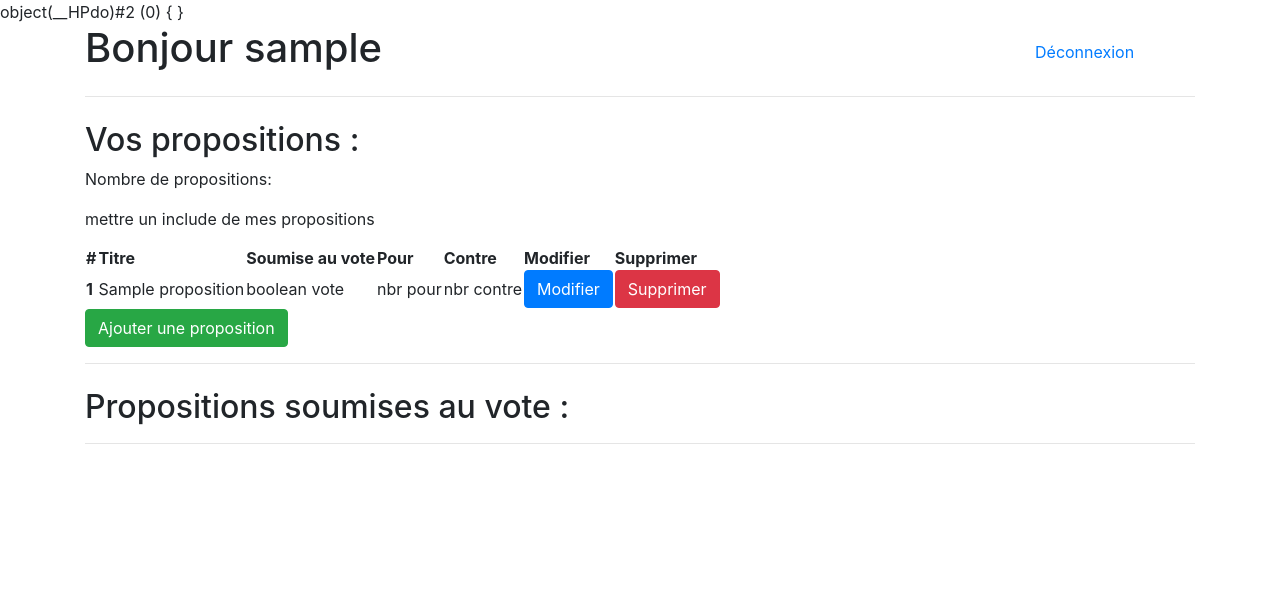
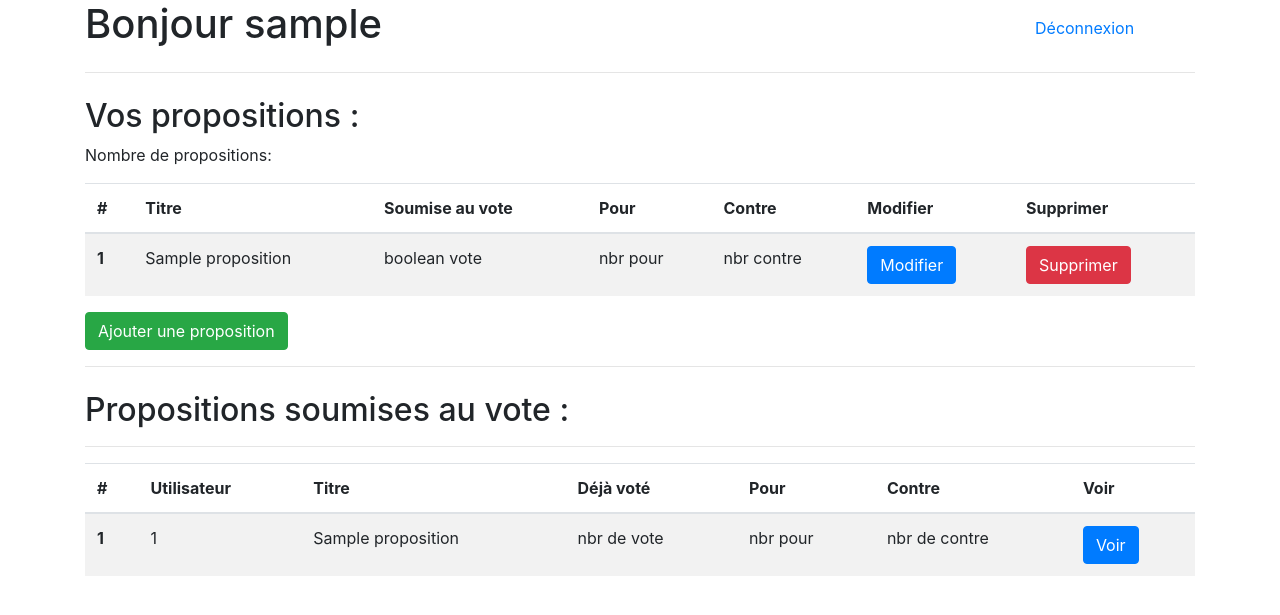
Before and after one commit to Ampixel/votation, a PHP site: page /dashboard.php in a window 1280 px wide. Shown: the top 615 px of the page. Run offline with PHP 8.4, Linux system fonts and the light colour scheme; the visitor is signed in with stand-in values (Sample User, id 1); tables that the repository leaves empty or names only in its code hold one stand-in row (values such as "Sample post").

Commit message:
[AMM]ajout du tableau recp all propositions

```diff
--- a/addprop.php
+++ b/addprop.php
@@ -19,8 +19,4 @@ $req->execute(array(
 ));
 
 
-    echo "\nPDO::errorInfo():\n";
-    print_r($db->errorInfo());
-
-
 header('location: dashboard.php');
--- a/dashboard.php
+++ b/dashboard.php
@@ -24,18 +24,17 @@ require('src/connection.php');
         <div class="mt-4">
             <h2>Vos propositions : </h2>
             <p>Nombre de propositions: </p>
-            <p>mettre un include de mes propositions </p>
             <div>
-                <table>
+                <table class="table table-striped">
                     <thead>
                         <tr>
-                            <th>#</th>
-                            <th>Titre</th>
-                            <th>Soumise au vote</th>
-                            <th>Pour</th>
-                            <th>Contre</th>
-                            <th>Modifier</th>
-                            <th>Supprimer</th>
+                            <th scope="col">#</th>
+                            <th scope="col">Titre</th>
+                            <th scope="col">Soumise au vote</th>
+                            <th scope="col">Pour</th>
+                            <th scope="col">Contre</th>
+                            <th scope="col">Modifier</th>
+                            <th scope="col">Supprimer</th>
                         </tr>
                     </thead>
                     <tbody>
@@ -46,7 +45,7 @@ require('src/connection.php');
                         $prop = $query->fetchAll(PDO::FETCH_ASSOC);
                         foreach ($prop as $proposition => $props) { ?>
                             <tr>
-                                <th><?php echo $props['id'] ?></th>
+                                <th scope="row"><?php echo $props['id'] ?></th>
                                 <td><?php echo $props['title'] ?></td>
                                 <td> boolean vote  </td>
                                 <td> nbr pour </td>
@@ -67,6 +66,39 @@ require('src/connection.php');
         <div class="mt-4">
             <h2>Propositions soumises au vote : </h2>
             <hr>
+            <div>
+                <table class="table table-striped">
+                    <thead>
+                        <tr>
+                            <th scope="col">#</th>
+                            <th scope="col">Utilisateur</th>
+                            <th scope="col">Titre</th>
+                            <th scope="col">Déjà voté</th>
+                            <th scope="col">Pour</th>
+                            <th scope="col">Contre</th>
+                            <th scope="col">Voir</th>
+                        </tr>
+                    </thead>
+                    <tbody>
+                        <?php
+                        $query = $db->query('SELECT * FROM proposition ');
+                        $prop = $query->fetchAll(PDO::FETCH_ASSOC);
+                        foreach ($prop as $proposition => $props) { ?>
+                            <tr>
+                                <th scope="row"><?php echo $props['id'] ?></th>
+                                <td><?php echo $props['id_user'] ?></td>
+                                <td><?php echo $props['title'] ?></td>
+                                <td> nbr de vote </td>
+                                <td> nbr pour </td>
+                                <td>nbr de contre</td>
+                                <td><a role="button" class="btn btn-primary" href="#">Voir</a></td>
+                            </tr>
+                <?php
+                }
+                ?>
+                     </tbody>
+                    </table>
+            </div>
         </div>
     </div>
 </body>
--- a/src/connection.php
+++ b/src/connection.php
@@ -6,5 +6,4 @@ try {
     die('Erreur : '.$e->getMessage());
 }
 
-var_dump($db);
 ?>
```
